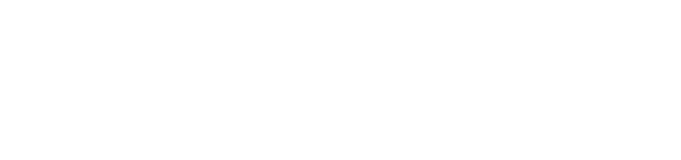
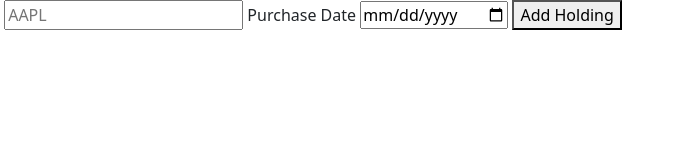
Before and after one commit to pem2k/Simple-Stock-Tracker, a website: page public/pages/portfolioDashboard.html in a window 1280 px wide. Shown: the whole page, without its empty margins (0-681 px from the left). Drawn offline with nearby package versions, Linux system fonts and the light colour scheme.

Commit message:
added dashboard api route to server.js so I can test while awaiting sign up/login pages. Going to test front end by adding a login cookie from insomnia manually via browser extension. Basic form also added.

```diff
--- a/public/pages/portfolioDashboard.html
+++ b/public/pages/portfolioDashboard.html
@@ -13,6 +13,20 @@
     <link rel="stylesheet" href="" />
   </head>
   <body>
+    <form id="add-holding">
+      <label for="ticker"></label>
+      <input
+        type="text"
+        id="ticker"
+        name="ticker"
+        placeholder="AAPL"
+        required
+      />
+      <label for="purchase-date">Purchase Date</label>
+      <input type="date" id="purchase-date" name="purchaseDate" required />
+
+      <button type="submit">Add Holding</button>
+    </form>
     <script type="module" src=""></script>
     <script
       src="https://cdn.jsdelivr.net/npm/bootstrap@5.3.8/dist/js/bootstrap.bundle.min.js"
--- a/server.js
+++ b/server.js
@@ -28,6 +28,10 @@ app.use("/api/auth", authRoutes);
 app.use("/api/stocks", stockRoutes);
 app.use("/api/userHoldings", userHoldingRoutes);
 
+app.get("/dashboard", (req, res) => {
+  res.sendFile("public/pages/portfolioDashboard.html", { root: "." });
+});
+
 async function main() {
   // Database connection
   try {
```
